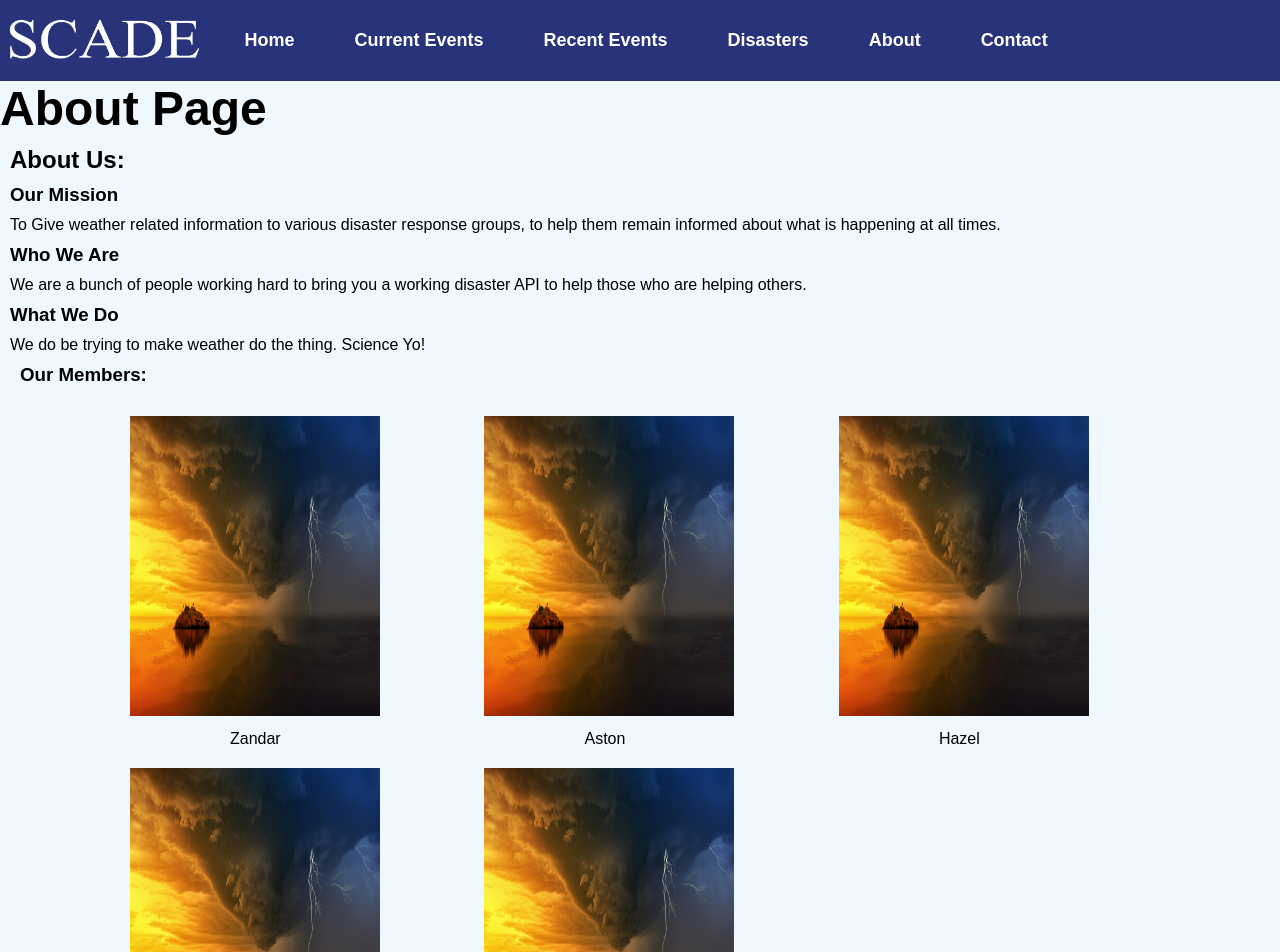
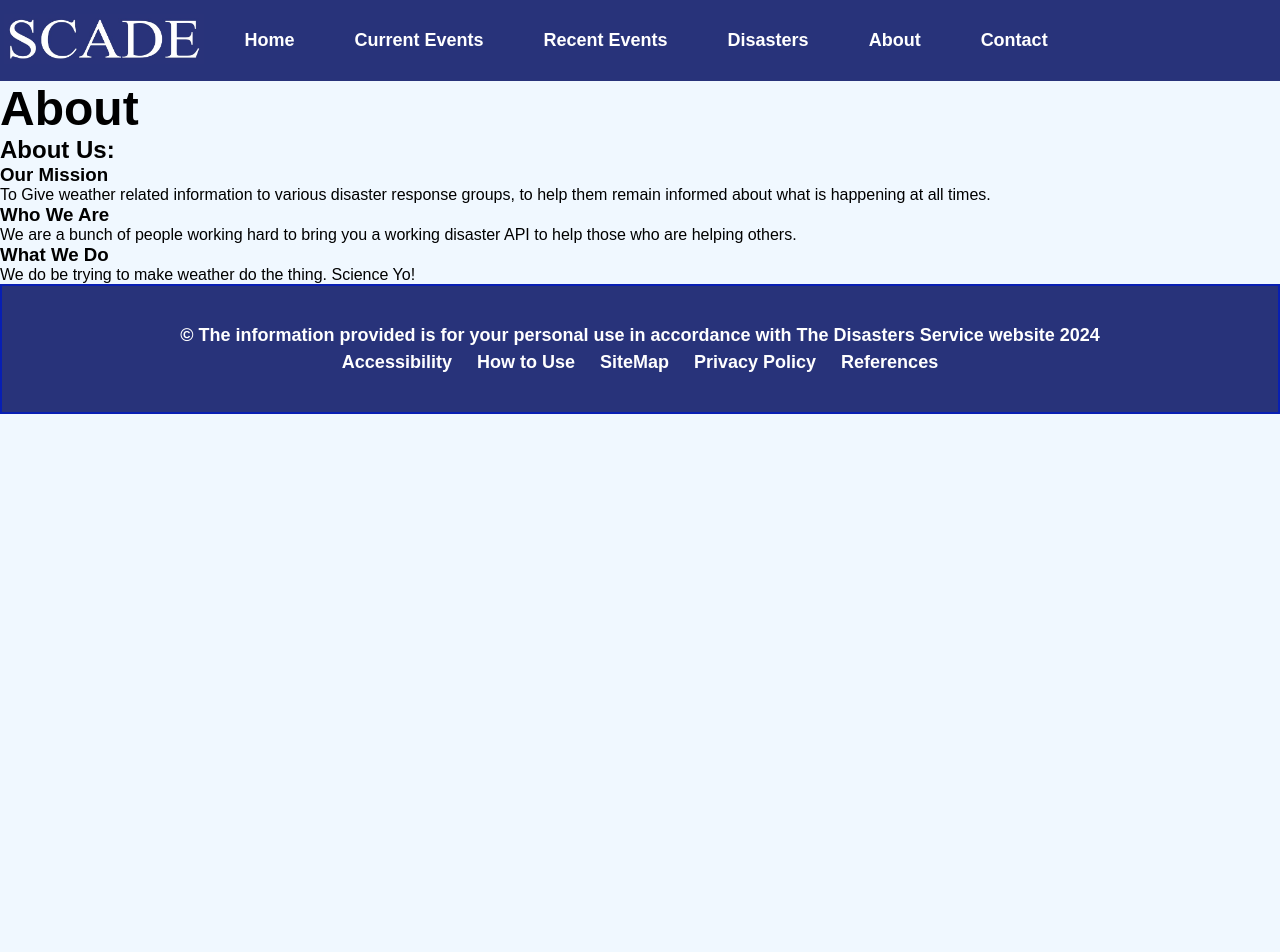
Before and after one commit to BIT-Studio-3/group-project-25-1-scade, a SvelteKit app: page /about in a window 1280 px wide. Shown: the top 952 px of the page. After the commit the page ends 800 px from the top, so only its background shows below. Built offline with nearby package versions, Linux system fonts and the light colour scheme.

Commit message:
update(about): removed contributors, images, and trimmed about content

```diff
--- a/src/routes/about/+page.svelte
+++ b/src/routes/about/+page.svelte
@@ -4,7 +4,7 @@
   import homepic from "$lib/Weather.jpg";
 </script>
 
-<Header headingTitle="About Page" />
+<Header headingTitle="About" />
 
 <h2>About Us:</h2>
 <h3>Our Mission</h3>
@@ -20,93 +20,7 @@
 <h3>What We Do</h3>
 <p>We do be trying to make weather do the thing. Science Yo!</p>
 
-<div id="group">
-  <h3>Our Members:</h3>
-
-  <div class="members">
-    <div class="imageContainer">
-      <Image
-        pic={homepic}
-        picname={"cover"}
-        picheight={"300px"}
-        picwidth={"250px"}
-      />
-    </div>
-    <div class="name"><p>Zandar</p></div>
-  </div>
-
-  <div class="members">
-    <div class="imageContainer">
-      <Image
-        pic={homepic}
-        picname={"cover"}
-        picheight={"300px"}
-        picwidth={"250px"}
-      />
-    </div>
-    <div class="name"><p>Aston</p></div>
-  </div>
-
-  <div class="members">
-    <div class="imageContainer">
-      <Image
-        pic={homepic}
-        picname={"cover"}
-        picheight={"300px"}
-        picwidth={"250px"}
-      />
-    </div>
-    <div class="name"><p>Hazel</p></div>
-  </div>
-
-  <div class="members">
-    <div class="imageContainer">
-      <Image
-        pic={homepic}
-        picname={"cover"}
-        picheight={"300px"}
-        picwidth={"250px"}
-      />
-    </div>
-    <div class="name"><p>Saskia</p></div>
-  </div>
-
-  <div class="members">
-    <div class="imageContainer">
-      <Image
-        pic={homepic}
-        picname={"cover"}
-        picheight={"300px"}
-        picwidth={"250px"}
-      />
-    </div>
-    <div class="name"><p>Joanne</p></div>
-  </div>
-</div>
-<br />
 
 <style>
-  .members {
-    display: inline-block;
-    width: 150px;
-    height: 200px;
-    text-align: center;
-    margin-right: 100px;
-    margin-left: 100px;
-  }
-  .name {
-    display: block;
-    text-align: center;
-    padding-left: 100px;
-  }
 
-  .imageContainer {
-    width: 100%;
-    display: block;
-    padding-right: 100px;
-    padding-left: 10px;
-  }
-  *{
-    margin: 10px;
-  }
 </style>
```
